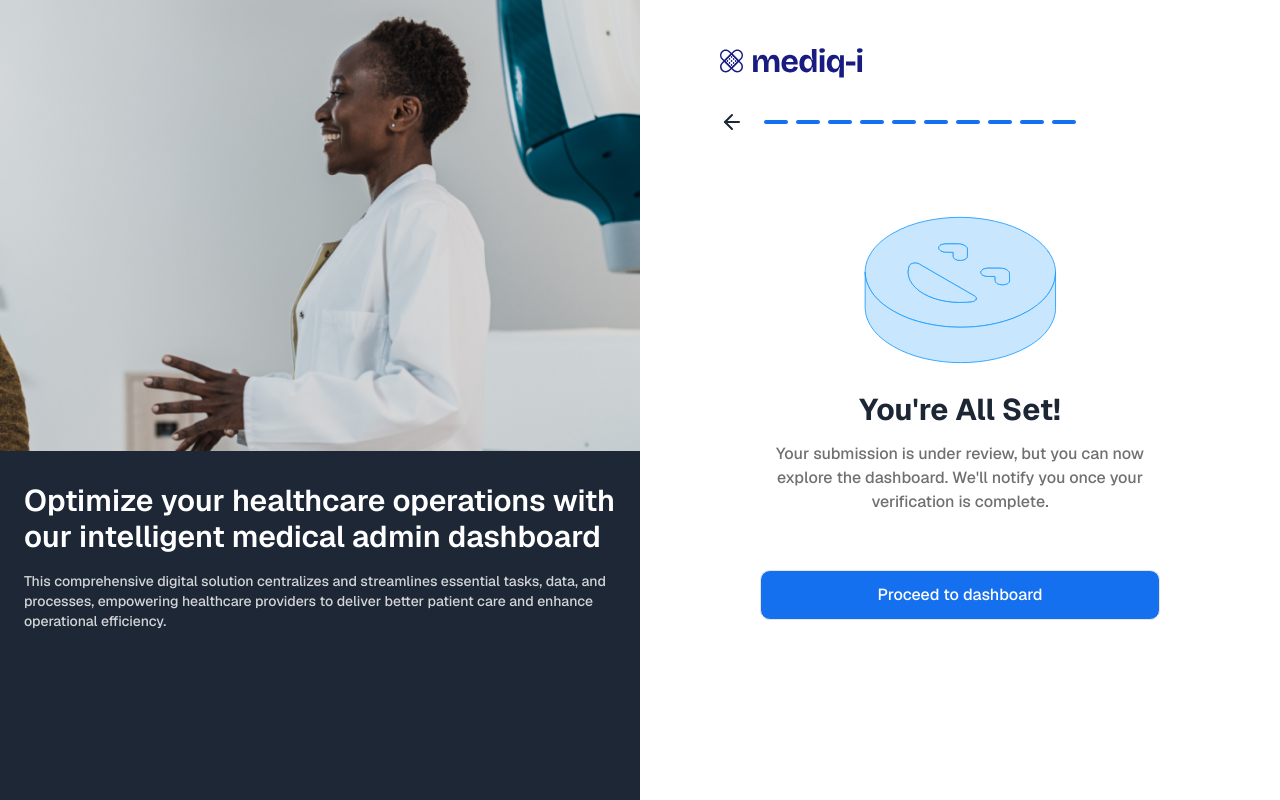
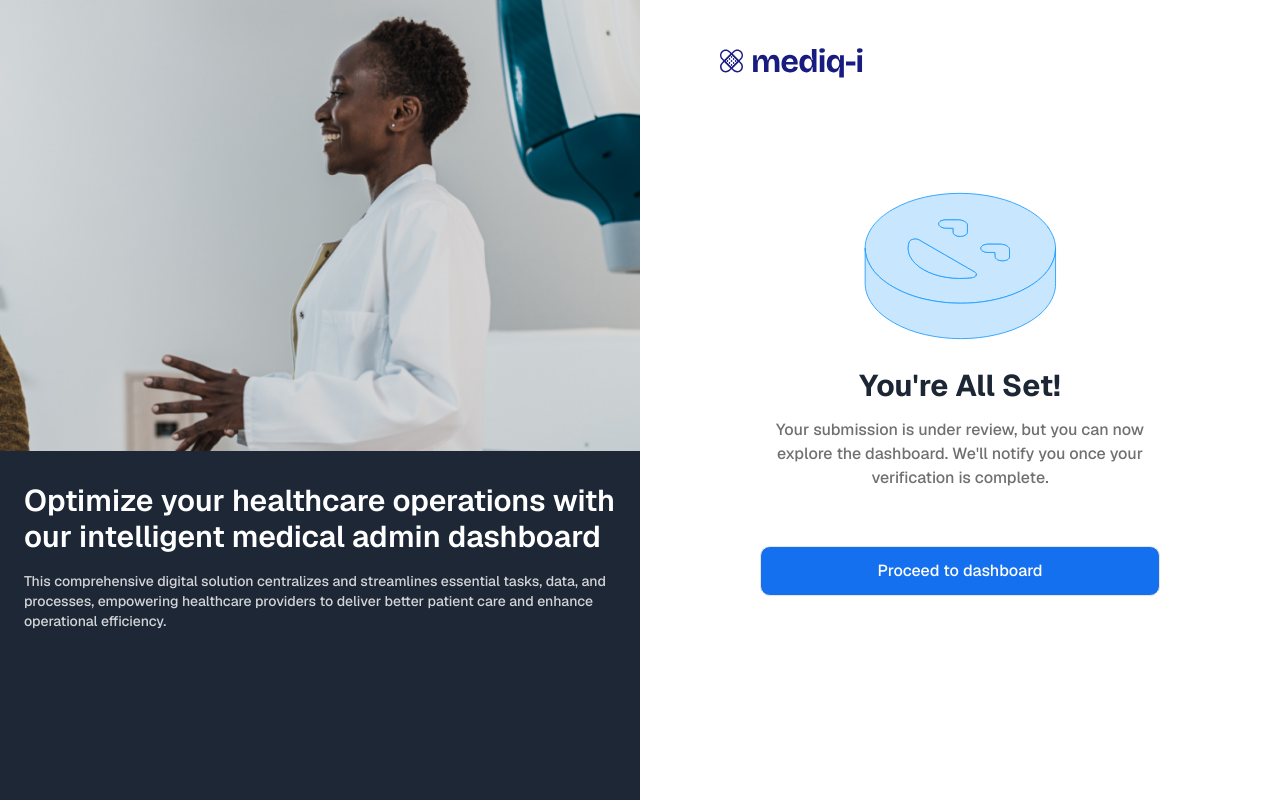
Before and after one commit to mediq-i/doctors-portal, a React (Vite) app: page /onboarding/completion in a window 1280 px wide. Built offline with nearby package versions, Linux system fonts and the light colour scheme.

Commit message:
removed progress bar when the form has been completed

```diff
--- a/src/components/partials/onboarding-controller.tsx
+++ b/src/components/partials/onboarding-controller.tsx
@@ -10,7 +10,7 @@ import {
 import MultiStepForm from "./multi-step-form";
 
 export default function OnboardingController() {
-  const { currentStep, goToStep, isLastStep } = useFormStore();
+  const { currentStep, goToStep } = useFormStore();
   const navigate = useNavigate();
   const routerState = useRouterState();
   const currentRoute = routerState.location.pathname;
@@ -18,6 +18,8 @@ export default function OnboardingController() {
   // Special case for completion step
   const isCompletionStep = currentStep === OnboardingStep.COMPLETION;
   const isCompletionRoute = currentRoute === "/onboarding/completion";
+
+  const isLastStep = currentStep === OnboardingStep.COMPLETION;
 
   useEffect(() => {
     console.log("Current step:", currentStep);
--- a/src/routes/onboarding/completion.tsx
+++ b/src/routes/onboarding/completion.tsx
@@ -1,19 +1,19 @@
 import { createFileRoute } from "@tanstack/react-router";
 import OnboardingController from "@/components/partials/onboarding-controller";
-import { useEffect } from "react";
-import { useFormStore, OnboardingStep } from "@/store/form-store";
+// import { useEffect } from "react";
+// import { useFormStore, OnboardingStep } from "@/store/form-store";
 
 export const Route = createFileRoute("/onboarding/completion")({
   component: RouteComponent,
 });
 
 function RouteComponent() {
-  const { goToStep } = useFormStore();
+  // const { goToStep } = useFormStore();
 
   // Ensure we're on the completion step when this route is loaded
-  useEffect(() => {
-    goToStep(OnboardingStep.COMPLETION);
-  }, [goToStep]);
+  // useEffect(() => {
+  //   goToStep(OnboardingStep.COMPLETION);
+  // }, [goToStep]);
 
   return <OnboardingController />;
 }
--- a/src/routes/onboarding/route.tsx
+++ b/src/routes/onboarding/route.tsx
@@ -4,7 +4,7 @@ import { LogoBlue } from "@/components/icons";
 import { ArrowLeft } from "lucide-react";
 // import { Progress } from "@/components/ui/progress";
 import { ProgressBar } from "@/components/partials/progress-bar";
-import { useFormStore } from "@/store/form-store";
+import { useFormStore, OnboardingStep } from "@/store/form-store";
 
 export const Route = createFileRoute("/onboarding")({
   component: OnboardingLayout,
@@ -12,11 +12,10 @@ export const Route = createFileRoute("/onboarding")({
 
 function OnboardingLayout() {
   //Get the currentStep and total steps from the store
-  const { currentStep, totalSteps, goToPreviousStep, isLastStep } =
-    useFormStore();
+  const { currentStep, totalSteps, goToPreviousStep } = useFormStore();
+  const isLastStep = currentStep === OnboardingStep.COMPLETION;
+
   // const progressPercentage = (currentStep / totalSteps) * 100;
-
-  console.log(isLastStep);
 
   return (
     <SEOWrapper
--- a/src/store/form-store.ts
+++ b/src/store/form-store.ts
@@ -133,7 +133,7 @@ export const useFormStore = create<FormState>()(
 
       // Computed properties
       get isLastStep() {
-        return get().currentStep === OnboardingStep.COMPLETION;
+        return get().currentStep === 10;
       },
 
       get isFirstStep() {
```
